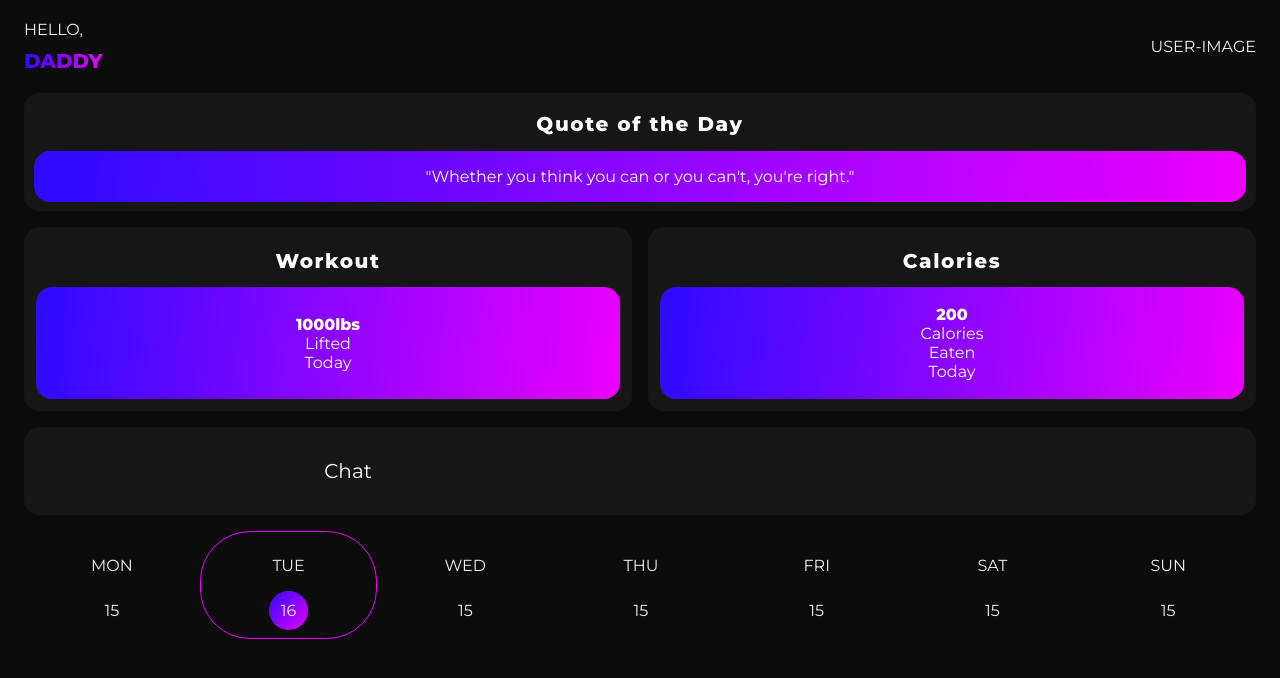
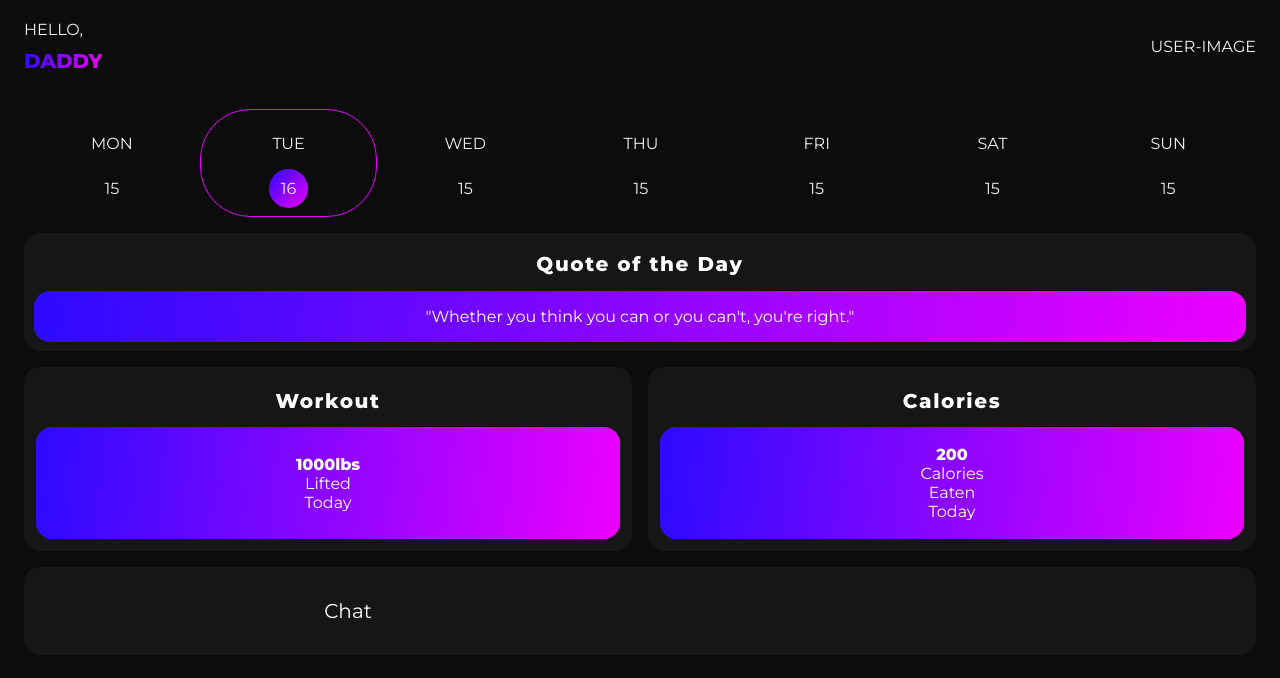
Before and after one commit to Sigword/Workout-App, a Next.js app: page / in a window 1280 px wide. Shown: the top 678 px of the page. Built offline with nearby package versions, Linux system fonts and the light colour scheme.

Commit message:
Calender

```diff
--- a/pages/index.js
+++ b/pages/index.js
@@ -16,12 +16,10 @@ export default function Home() {
       </Head>
 
       <Header />
-
+      <Calendar />
       <Quote />
       <Work />
       <Chat />
-
-      <Calendar />
     </div>
   );
 }
```
